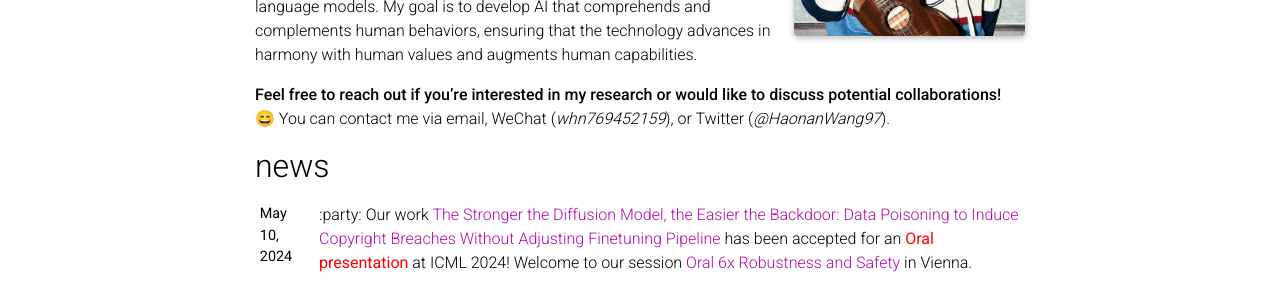
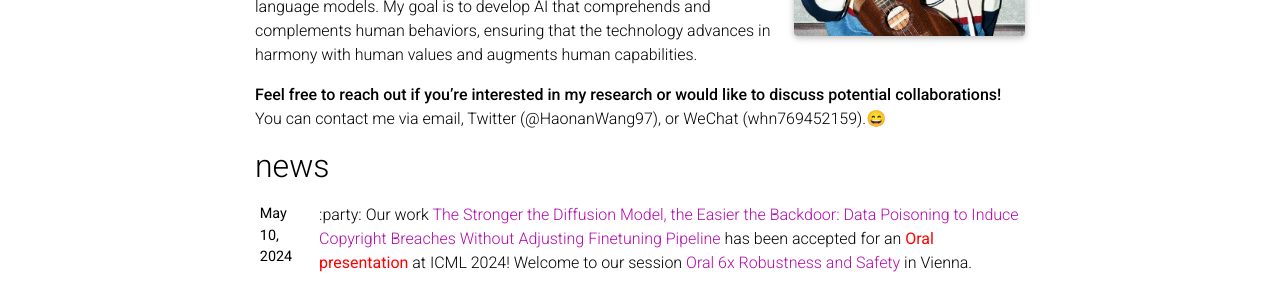
Before and after one commit to UnivTraveller/univtraveller.github.io, a Jekyll site: the page built from _pages/about.md, in a window 1280 px wide and 900 px high, scrolled down 303 px. Shown: the part 151-447 px from the top of the window. Built offline with Jekyll 4.4.1, drawn with Linux system fonts in a browser that asks for light colours; full-size pictures stand in for the smaller copies a plugin makes; emoji names are drawn with the system emoji font; comment, search, counter and statistics services are not loaded; a style sheet for code colours, icons or effects is not loaded.

Commit message:
update info2

```diff
--- a/_pages/about.md
+++ b/_pages/about.md
@@ -27,7 +27,7 @@ I am currently pursuing my Ph.D. in Computer Science at [National University Sin
 
 <strong>Research:</strong> My research focuses on data-centric and generative artificial intelligence. I focus on scrutinizing high-quality datasets to improve the capacity and reliability of AI models, including diffusion and multimodal language models. My goal is to develop AI that comprehends and complements human behaviors, ensuring that the technology advances in harmony with human values and augments human capabilities.
 
-**Feel free to reach out if you're interested in my research or would like to discuss potential collaborations!** :smile: You can contact me via email, WeChat (*whn769452159*), or Twitter (*@HaonanWang97*).
+**Feel free to reach out if you're interested in my research or would like to discuss potential collaborations!**  You can contact me via email, Twitter (@HaonanWang97), or WeChat (whn769452159).:smile:
 
 
 
```
